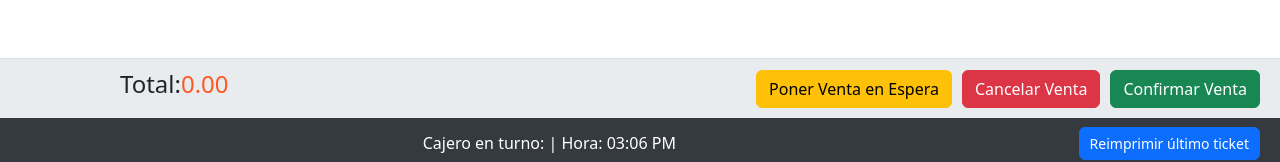
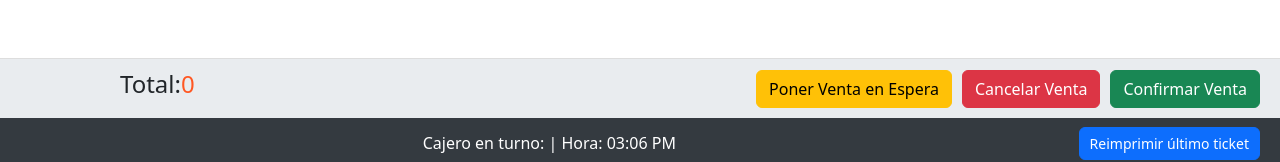
Before and after one commit to rodrigoWq/front-web-punto-de-venta, a Vue app: page /pantalla-inicio in a window 1280 px wide. Shown: the part 632-794 px from the top of the page. Built offline with nearby package versions, Linux system fonts and the light colour scheme; no server answers.

Commit message:
sacar puntos decimal

```diff
--- a/src/views/PantallaInicio.vue
+++ b/src/views/PantallaInicio.vue
@@ -139,7 +139,7 @@ export default {
     totalAmount() {
       return this.productos.reduce((acc, producto) => {
         return acc + producto.cantidad * producto.precio;
-      }, 0).toFixed(2);
+      }, 0);
     },
     productosPaginados() {
     const start = (this.paginaActual - 1) * this.itemsPorPagina;
```
